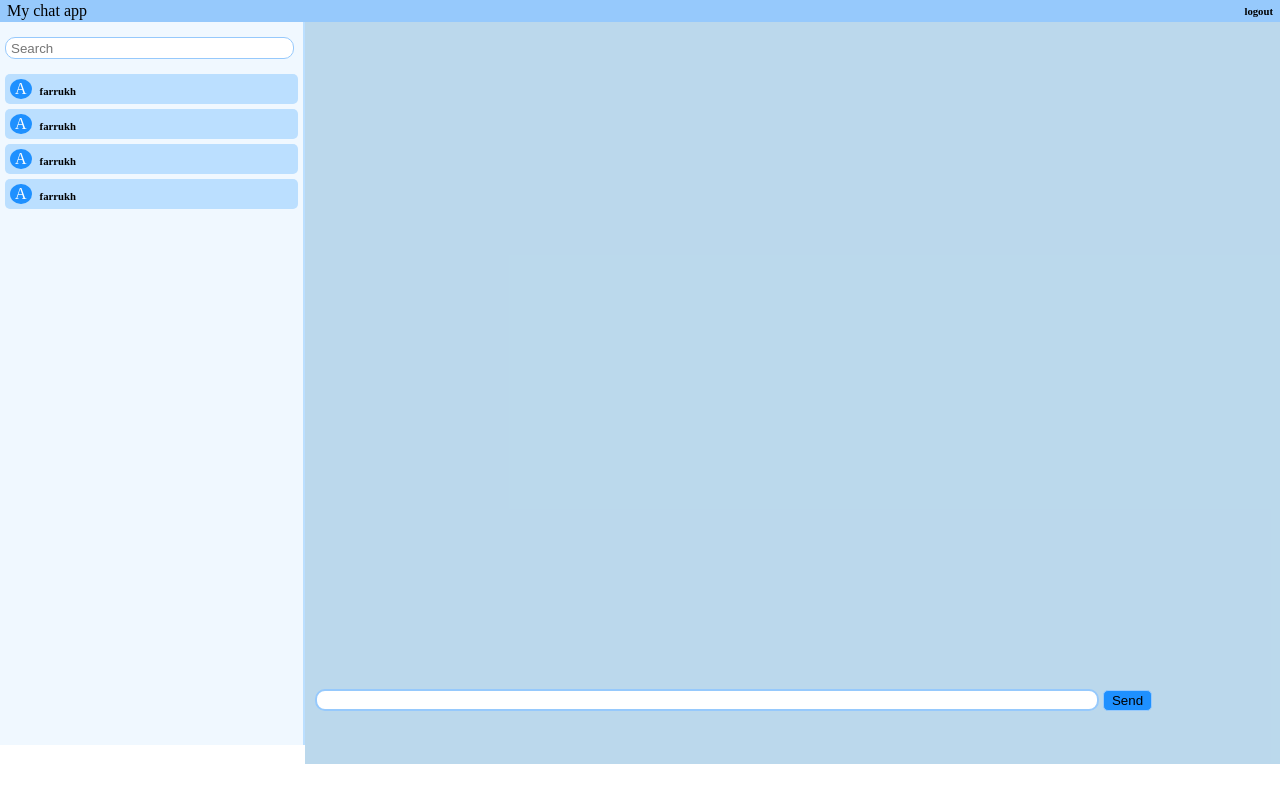
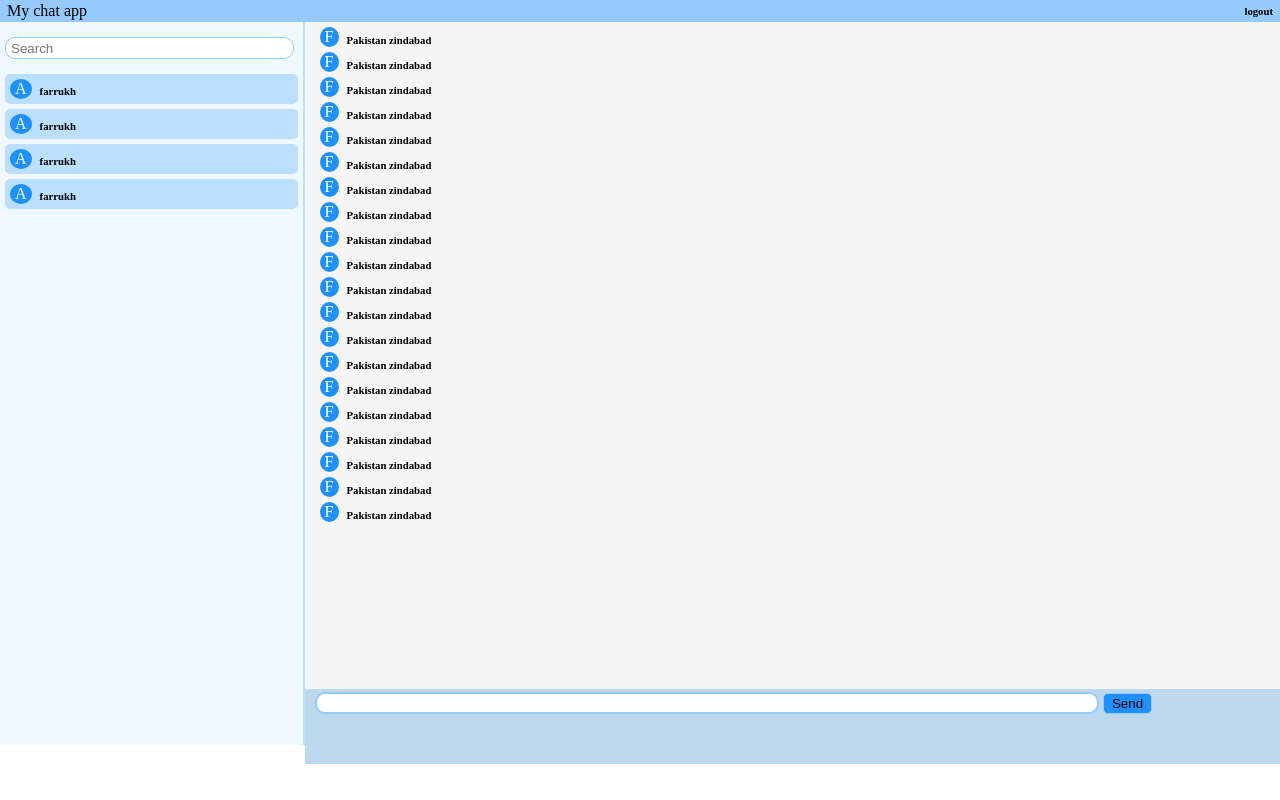
Before and after one commit to lvlFarrukh/My-chat-app, a plain HTML site: page index.html in a window 1280 px wide. Drawn offline with Linux system fonts and the light colour scheme.

Commit message:
UI completed

```diff
--- a/index.html
+++ b/index.html
@@ -41,7 +41,105 @@
 
         <div class="chat-div">
             <div id="message">
+                <span>
+                    <span>F</span>
+                    <h6>Pakistan zindabad</h6>
+                </span>
 
+                <span>
+                    <span>F</span>
+                    <h6>Pakistan zindabad</h6>
+                </span>
+
+                <span>
+                    <span>F</span>
+                    <h6>Pakistan zindabad</h6>
+                </span>
+
+                <span>
+                    <span>F</span>
+                    <h6>Pakistan zindabad</h6>
+                </span>
+
+                <span>
+                    <span>F</span>
+                    <h6>Pakistan zindabad</h6>
+                </span>
+
+                <span>
+                    <span>F</span>
+                    <h6>Pakistan zindabad</h6>
+                </span>
+
+                <span>
+                    <span>F</span>
+                    <h6>Pakistan zindabad</h6>
+                </span>
+
+                <span>
+                    <span>F</span>
+                    <h6>Pakistan zindabad</h6>
+                </span>
+
+                <span>
+                    <span>F</span>
+                    <h6>Pakistan zindabad</h6>
+                </span>
+
+                <span>
+                    <span>F</span>
+                    <h6>Pakistan zindabad</h6>
+                </span>
+
+                <span>
+                    <span>F</span>
+                    <h6>Pakistan zindabad</h6>
+                </span>
+
+                <span>
+                    <span>F</span>
+                    <h6>Pakistan zindabad</h6>
+                </span>
+
+                <span>
+                    <span>F</span>
+                    <h6>Pakistan zindabad</h6>
+                </span>
+
+                <span>
+                    <span>F</span>
+                    <h6>Pakistan zindabad</h6>
+                </span>
+
+                <span>
+                    <span>F</span>
+                    <h6>Pakistan zindabad</h6>
+                </span>
+
+                <span>
+                    <span>F</span>
+                    <h6>Pakistan zindabad</h6>
+                </span>
+
+                <span>
+                    <span>F</span>
+                    <h6>Pakistan zindabad</h6>
+                </span>
+
+                <span>
+                    <span>F</span>
+                    <h6>Pakistan zindabad</h6>
+                </span>
+
+                <span>
+                    <span>F</span>
+                    <h6>Pakistan zindabad</h6>
+                </span>
+
+                <span>
+                    <span>F</span>
+                    <h6>Pakistan zindabad</h6>
+                </span>
             </div>
 
             <div class="input-div">
--- a/style.css
+++ b/style.css
@@ -1,6 +1,10 @@
 * {
     margin: 0px;
     padding: 0px;
+}
+
+body {
+    overflow: hidden;
 }
 
 .head {
@@ -75,8 +79,9 @@
 
 .input-div {
     width: 100%;
-    position: relative;
-    top: 90%;
+    margin-top: 3px;
+    /* position: relative;
+    top: 90%; */
     /* padding: 0px 20px; */
 }
 
@@ -97,3 +102,31 @@
     outline: none;
     border: 1px solid rgb(150, 201, 252);
 }
+
+#message {
+    background-color: whitesmoke;
+    width: 100%;
+    height: 90%;
+    /* padding: */
+    overflow-y: scroll;
+}
+
+#message > span {
+    display: flex;
+    margin-left: 15px;
+    margin-top: 5px;
+    margin-bottom: 5px;
+
+}
+
+#message > span > span {
+    background-color: dodgerblue;
+    border-radius: 50%;
+    padding: 1px 5px;
+    color: white;
+    margin-right: 8px;
+}
+
+#message > span > h6 {
+    margin-top: 7px;
+}
```
